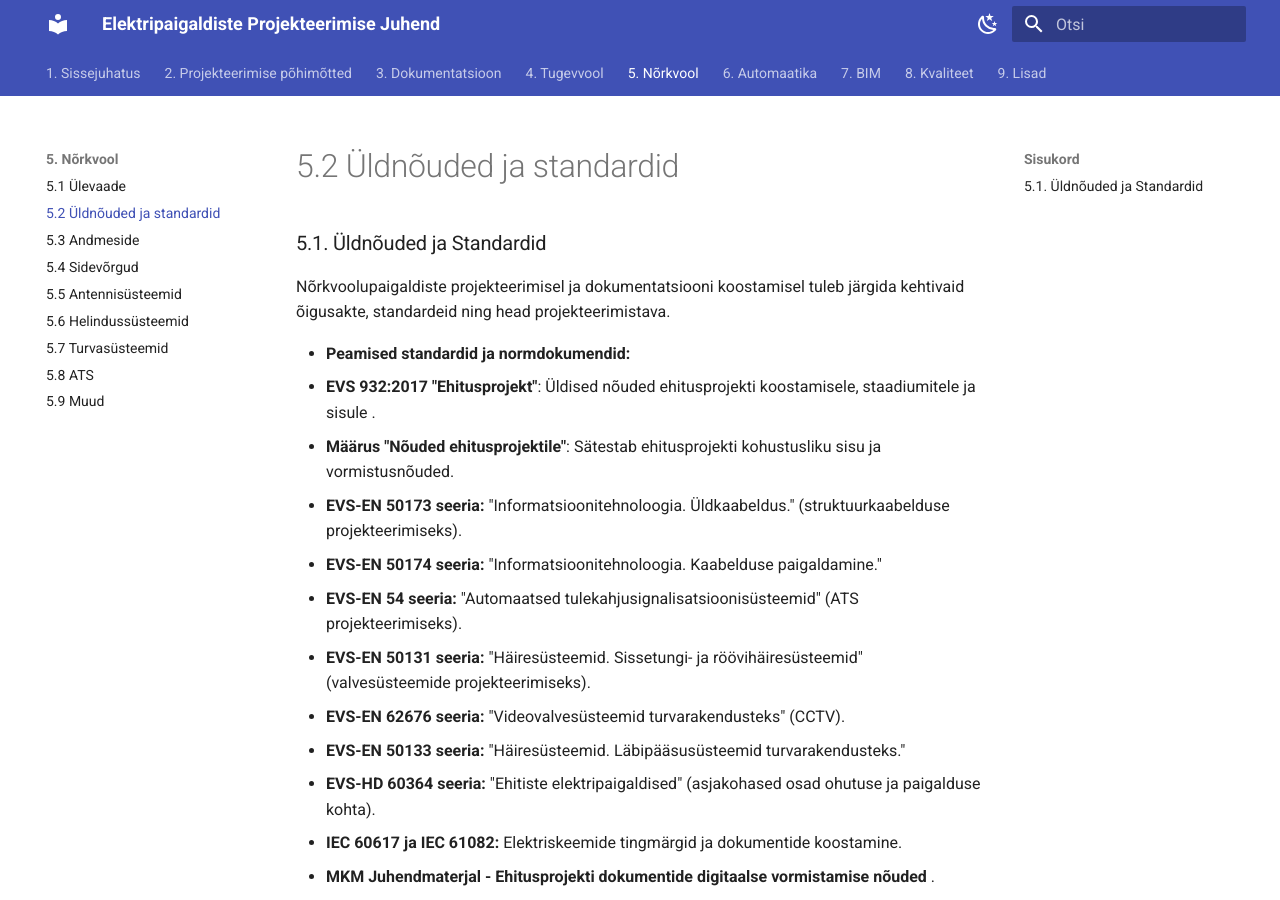
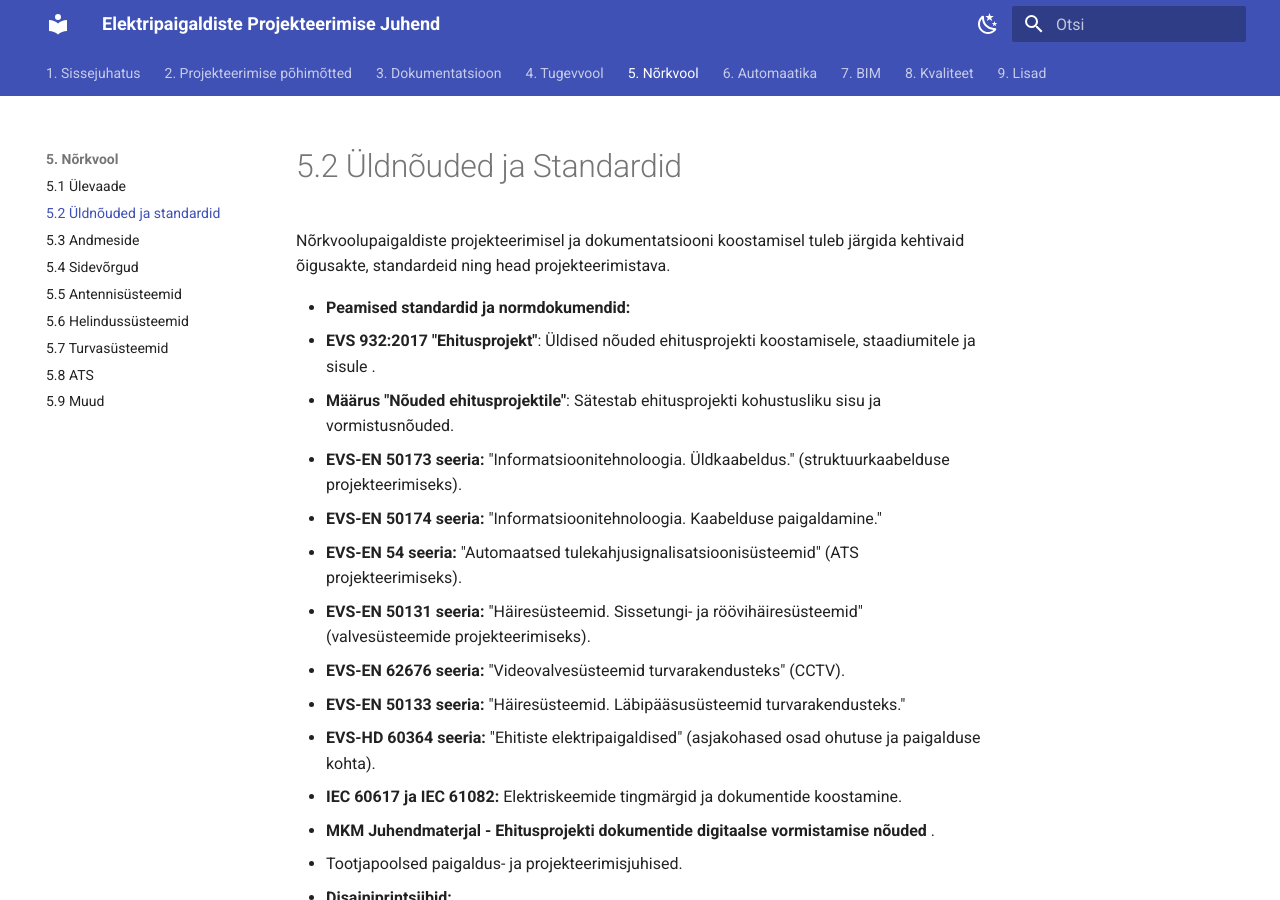
Before and after one commit to DmitriG372/ElektriJuhend, an MkDocs documentation site: the page built from docs/5_Norkvool/5.2_Yldnõuded_Standardid.md, in a window 1280 px wide and 900 px high. Built offline with MkDocs 1.6.1 and Material for MkDocs 9.7.7, drawn with Linux system fonts in a browser that asks for light colours; some of the changed lines change nothing that is shown.

Commit message:
Lisatud H1 pealkirjad puuduvatesse failidesse

```diff
--- a/docs/5_Norkvool/5.2_Yldnõuded_Standardid.md
+++ b/docs/5_Norkvool/5.2_Yldnõuded_Standardid.md
@@ -1,4 +1,4 @@
-### 5.1. Üldnõuded ja Standardid
+# 5.2 Üldnõuded ja Standardid
 
 Nõrkvoolupaigaldiste projekteerimisel ja dokumentatsiooni koostamisel tuleb järgida kehtivaid õigusakte, standardeid ning head projekteerimistava.
 
--- a/docs/5_Norkvool/5.3_Andmeside.md
+++ b/docs/5_Norkvool/5.3_Andmeside.md
@@ -1,3 +1,5 @@
+# 5.3 Andmeside
+
 ### 5.2. Andmesidevõrgud (struktuurkaabeldus, aktiivseadmed)
 
 Andmesidevõrk (struktureeritud kaabeldussüsteem, SCS) on universaalne kaabelduskeskkond, mis võimaldab edastada andme-, kõne- ja muid signaale hoonesiseselt.
--- a/docs/5_Norkvool/5.4_Sidevorgud.md
+++ b/docs/5_Norkvool/5.4_Sidevorgud.md
@@ -1,3 +1,5 @@
+# 5.4 Sidevõrgud
+
 ### 5.3. Sidevõrgud (telefon jm)
 
 Hõlmab traditsioonilist telefonisidet, IP-telefonisidet ja muid spetsiifilisi sidesüsteeme (nt intercom, helistamissüsteemid).
--- a/docs/5_Norkvool/5.5_Antennisysteemid.md
+++ b/docs/5_Norkvool/5.5_Antennisysteemid.md
@@ -1,3 +1,5 @@
+# 5.5 Antennisüsteemid
+
 ### 5.4. Antennisüsteemid (TV, raadio)
 
 Tagavad televisiooni- ja raadiosignaalide vastuvõtu ja jaotamise hoones.
--- a/docs/6_Automaatika/6.1_Automaatika.md
+++ b/docs/6_Automaatika/6.1_Automaatika.md
@@ -1,3 +1,5 @@
+# 6.1 Ülevaade
+
 ## 6. Automaatikapaigaldised (EA)
 
 Hooneautomaatika (Building Management System - BMS) ehk hooneautomaatika- ja juhtimissüsteemid (Building Automation and Control Systems - BACS) on tänapäevaste hoonete lahutamatu osa, mille eesmärk on tagada hoone tehnosüsteemide (küte, ventilatsioon, jahutus, valgustus jms) efektiivne, säästlik, ohutu ja optimaalne töö. Korrektselt projekteeritud automaatikapaigaldis aitab vähendada energiakulusid, parandada sisekliimat ning lihtsustada hoone haldamist ja hooldamist. Käesolev jaotis kirjeldab nõudeid automaatikapaigaldise projekteerimisele ja sellega seotud dokumentatsioonile.
```
